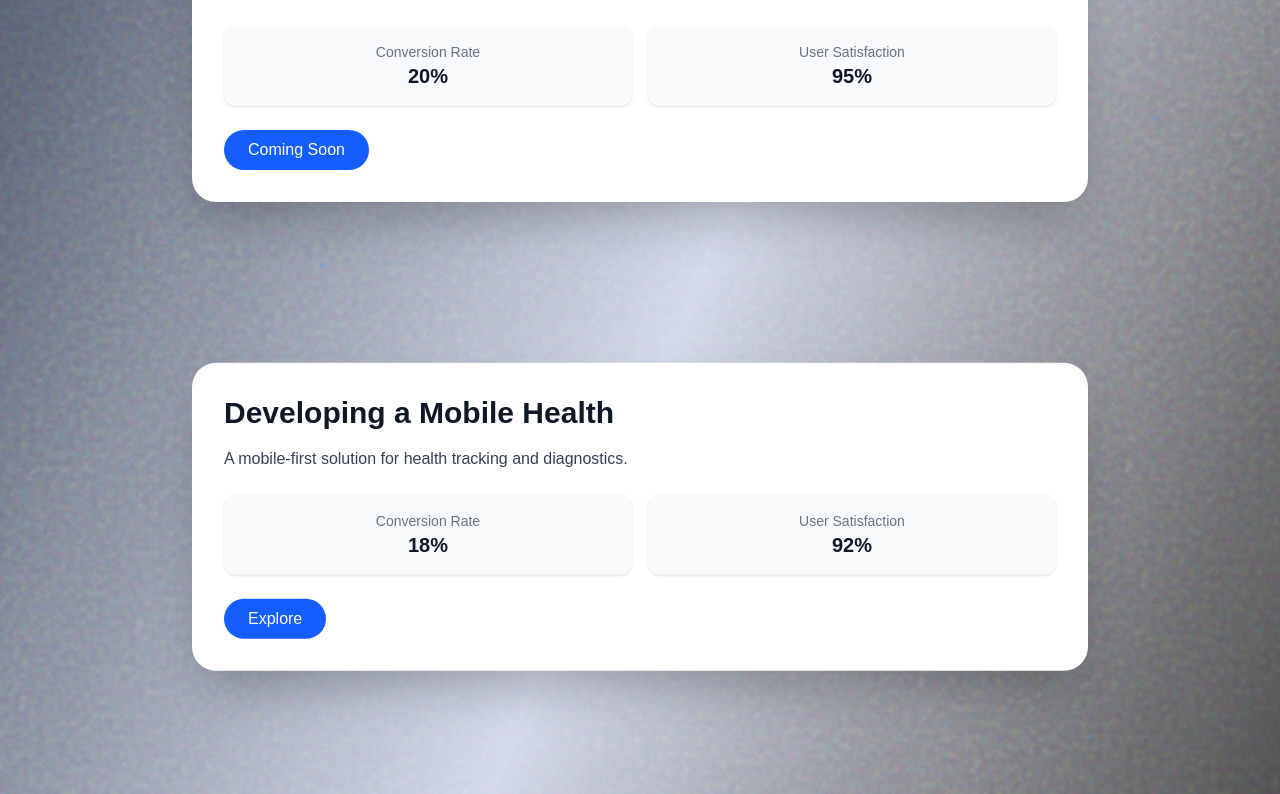
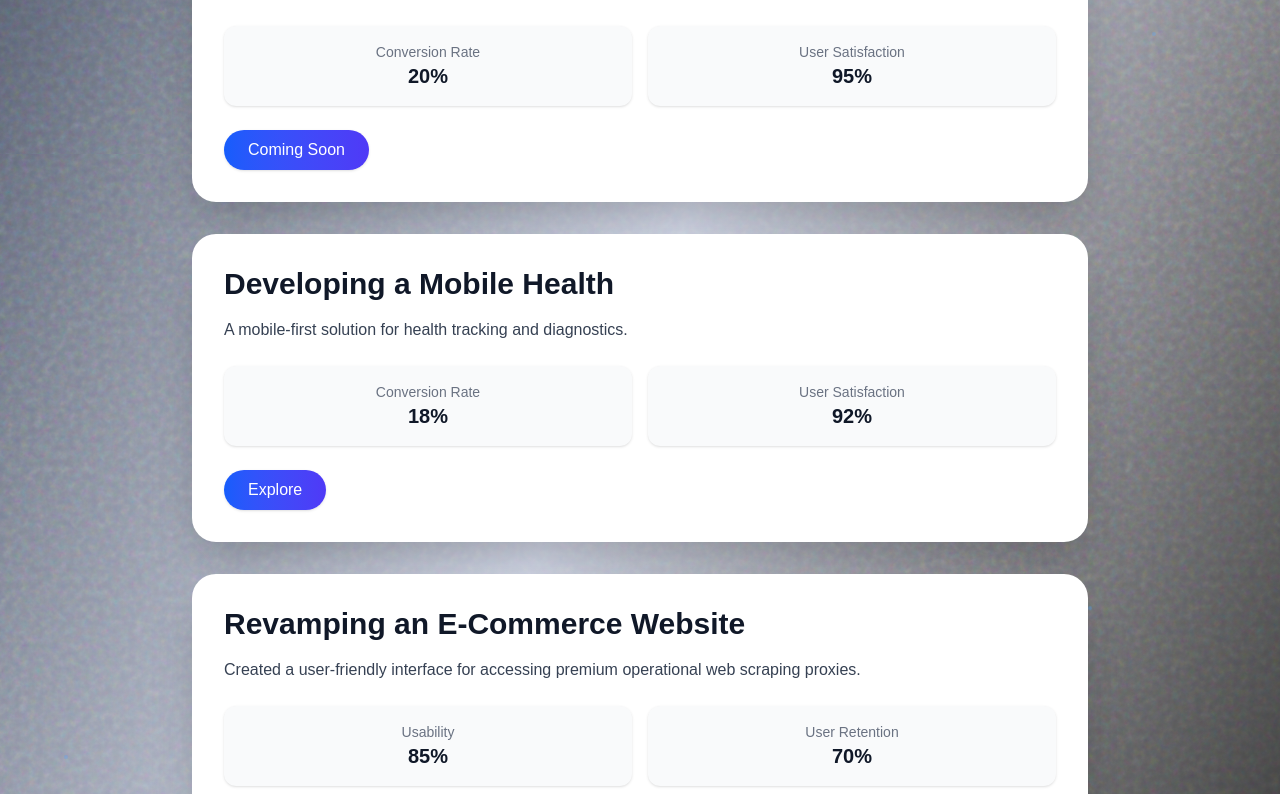
Before and after one commit to abuhurairah-dev/portfolio, a Next.js app: page / in a window 1280 px wide. Shown: the part 1126-1920 px from the top of the page. Built offline with nearby package versions, Linux system fonts and the light colour scheme.

Commit message:
fix: promotional cards movement in home page

```diff
--- a/components/PromotionalCard.tsx
+++ b/components/PromotionalCard.tsx
@@ -1,7 +1,7 @@
 'use client';
 
-import React, { useRef } from 'react';
-import { motion, useScroll, useTransform, useSpring } from 'framer-motion';
+import React from 'react';
+import { motion, Variants } from 'framer-motion';
 
 type Metric = { label: string; value: string };
 type Slide = {
@@ -47,66 +47,35 @@ const slides: Slide[] = [
   },
 ];
 
+// Animation variants
+const cardVariants: Variants = {
+  hidden: { opacity: 0, y: 40 },
+  visible: (i: number) => ({
+    opacity: 1,
+    y: 0,
+    transition: {
+      duration: 0.6,
+      delay: i * 0.2,
+      ease: 'easeOut',
+    },
+  }),
+};
+
 export default function PromotionalCard() {
-  const containerRef = useRef<HTMLDivElement>(null);
-  const { scrollYProgress } = useScroll({
-    target: containerRef,
-    offset: ['start start', 'end end'],
-  });
-
-  const total = slides.length;
-  const cardHeight = 400;
-  const spacing = 0;
-  const peek = 5; // how much of the pinned card remains visible
-
-  // PREPARE y-springs for cards 1…n (we’ll render slide[0] as sticky)
-  const ySprings = slides.slice(1).map((_, idx) => {
-    const slideIndex = idx + 1;
-    const start = slideIndex / total;
-    const end = (slideIndex + 1) / total;
-
-    // 0→1 over this card’s scroll window
-    const progress = useTransform(scrollYProgress, [start, end], [0, 1], {
-      clamp: true,
-    });
-
-    // calculate initial vertical offset and how far to move
-    const initialY = slideIndex * (cardHeight + spacing);
-    const moveUp = slideIndex * (cardHeight - peek);
-
-    // map progress → actual y value
-    const yValue = useTransform(progress, (v) => initialY - v * moveUp);
-
-    // smooth it out
-    return useSpring(yValue, { stiffness: 200, damping: 30 });
-  });
-
   return (
-    <section
-      ref={containerRef}
-      className="relative w-full"
-      style={{ height: cardHeight + (cardHeight - 0) * (total - 1) }}
-    >
-      {/* 1) Sticky first card */}
-      <div className="sticky top-0 z-30 w-full max-w-4xl mx-auto">
-        <Card slide={slides[0]} />
-      </div>
-
-      {/* 2) Absolutely position the rest */}
-      {slides.slice(1).map((slide, idx) => {
-        const y = ySprings[idx];
-        const zIndex = 100 + idx + 1;
-
-        return (
-          <motion.div
-            key={idx}
-            style={{ y, zIndex }}
-            className="absolute left-0 right-0 mx-auto w-full max-w-4xl"
-          >
-            <Card slide={slide} />
-          </motion.div>
-        );
-      })}
+    <section className="w-full max-w-4xl mx-auto flex flex-col gap-8">
+      {slides.map((slide, idx) => (
+        <motion.div
+          key={idx}
+          custom={idx}
+          initial="hidden"
+          whileInView="visible"
+          viewport={{ once: true, amount: 0.2 }}
+          variants={cardVariants}
+        >
+          <Card slide={slide} />
+        </motion.div>
+      ))}
     </section>
   );
 }
@@ -147,9 +116,13 @@ function Card({ slide }: { slide: Slide }) {
           ))}
         </div>
         {slide.cta && (
-          <button className="px-6 py-2 bg-blue-600 text-white rounded-full hover:bg-blue-700 transition">
+          <motion.button
+            whileHover={{ scale: 1.05 }}
+            whileTap={{ scale: 0.98 }}
+            className="px-6 py-2 bg-gradient-to-r from-blue-600 to-indigo-600 text-white rounded-full shadow transition"
+          >
             {slide.cta}
-          </button>
+          </motion.button>
         )}
       </div>
     </div>
```
